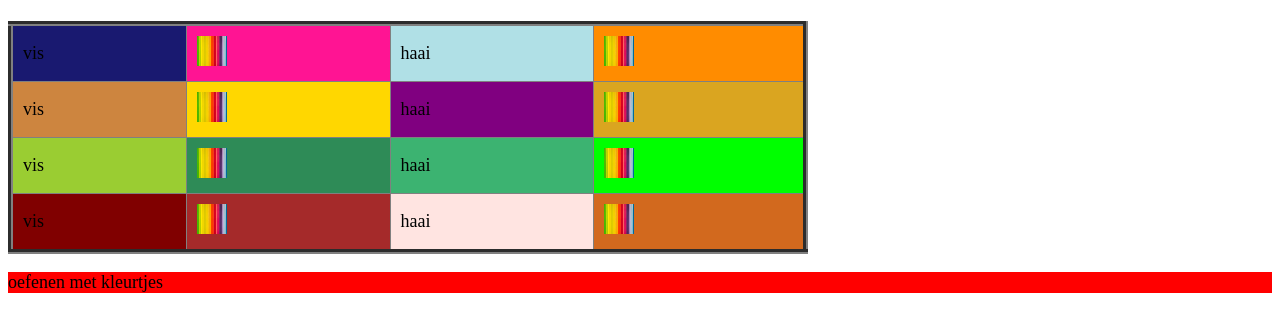
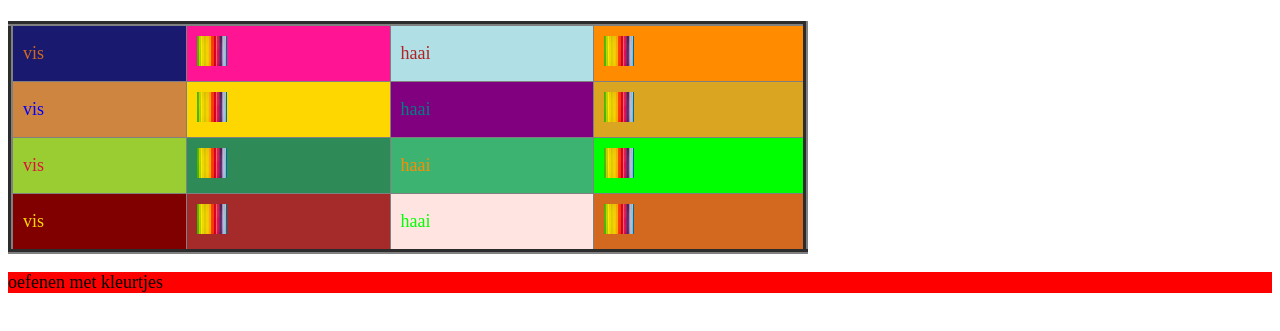
Before and after one commit to aylavanbruggen/hwles12, a plain HTML site: page index.html in a window 1280 px wide. Shown: the part 69-400 px from the top of the page. Drawn offline with Linux system fonts and the light colour scheme.

Commit message:
Add files via upload

```diff
--- a/index.html
+++ b/index.html
@@ -1,10 +1,10 @@
 <!DOCTYPE html>
 <html>
 <head>
+    <link rel="stylesheet" type="text/css" href="main.css" />
 <meta charset="utf-8">
     <title>veel kleurtjes</title>
 </head>
-    <link rel="stylesheet" type="text/css" href="main.css" />
 <body>
     <header><h1>heel veel kleurtjes</h1></header>
         <table border="5">
--- a/main.css
+++ b/main.css
@@ -5,15 +5,20 @@ body{
 h1 {
     background-color: red;}
 #vis{
-    background-color: midnightblue;}
+    background-color: midnightblue;
+        color: chocolate;}
     #vis1{
-    background-color: orange;}
+    background-color: orange;
+        color: bisque;}
     #vis2{
-        background-color: peru;}
+        background-color: peru;
+            color: blue;}
         #vis3{
-            background-color: yellowgreen ;}
+            background-color: yellowgreen ;
+                color: crimson;}
             #vis4{
-                background-color: maroon;}
+                background-color: maroon;
+                    color: gold;}
 
 #foto1{
     background-color: deeppink;}
@@ -33,14 +38,19 @@ h1 {
                                 background-color: blue;}
 
                                 #haai{
-                                    background-color: powderblue;}
+                                    background-color: powderblue;
+                                        color: firebrick;}
                                     #haai1{
-                                    background-color: palevioletred;}
+                                    background-color: palevioletred;
+                                        color: indigo;}
                                     #haai2{
-                                        background-color: purple;}
+                                        background-color: purple;
+                                            color: teal;}
                                         #haai3{
-                                            background-color: mediumseagreen ;}
+                                            background-color: mediumseagreen ;
+                                                color: darkorange;}
                                             #haai4{
-                                                background-color: mistyrose;}
+                                                background-color: mistyrose;
+                                                    color: lime;}
  footer {
     background-color: red;}
```
